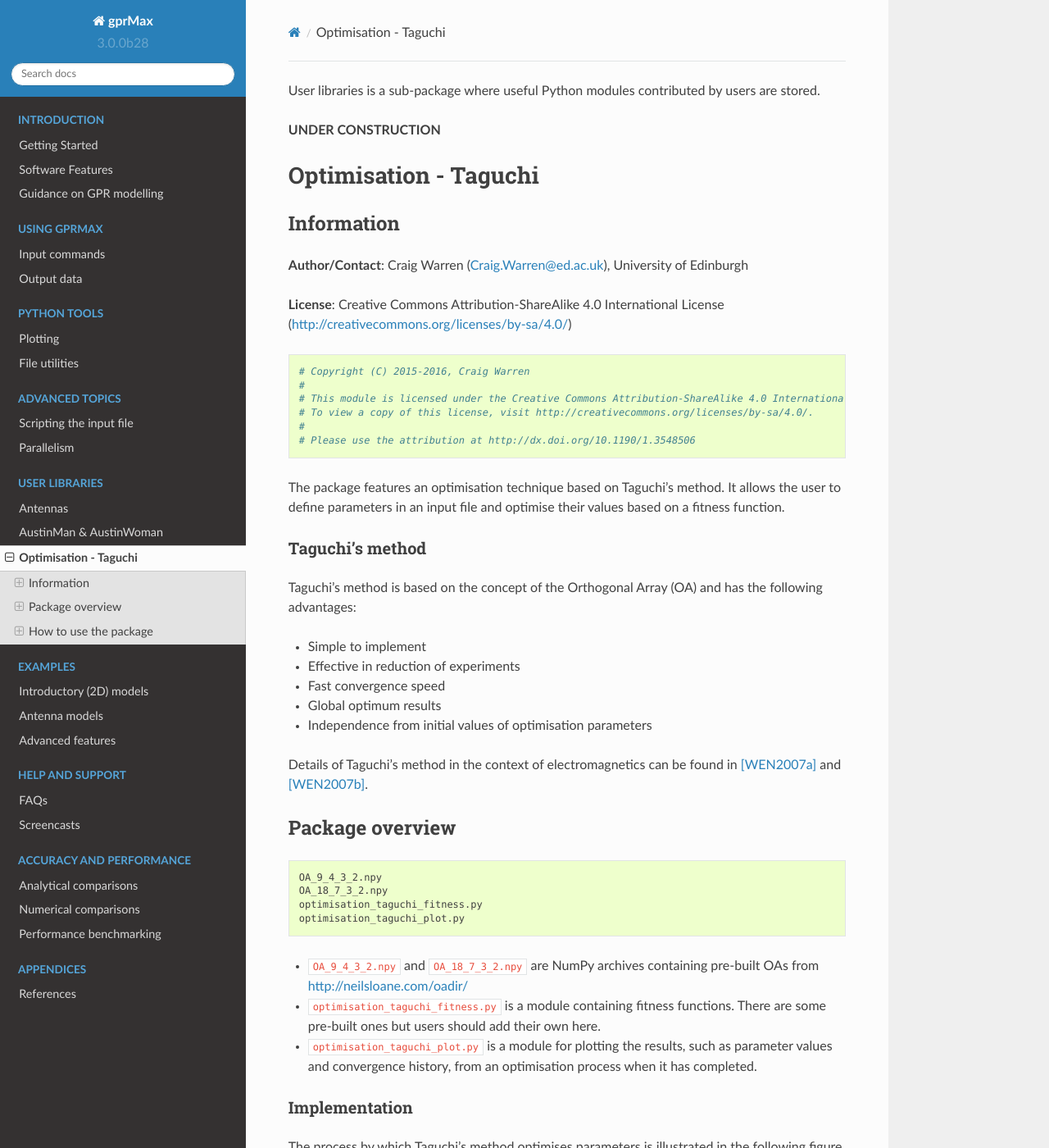
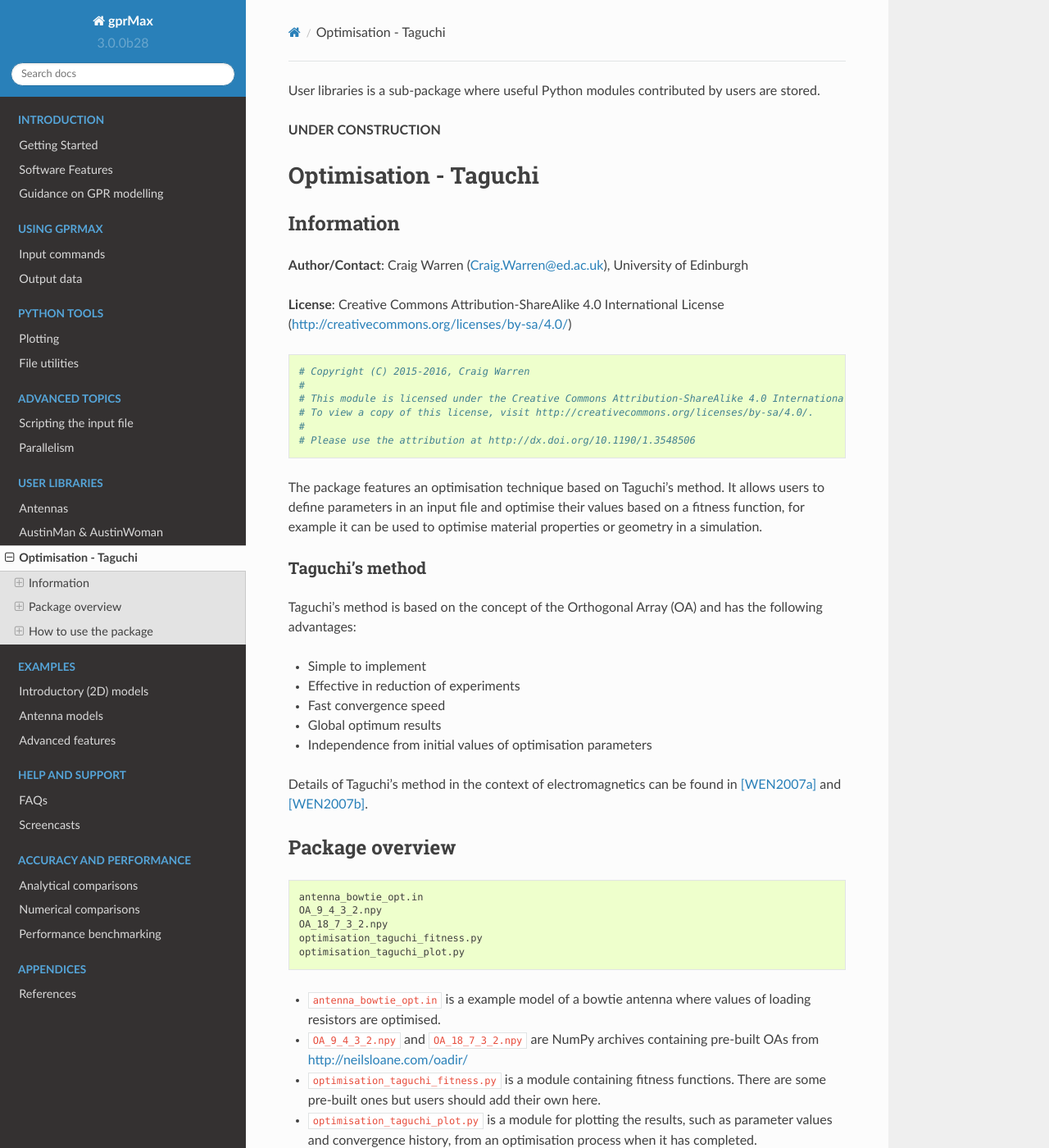
Before and after one commit to gprMax/gprMax, a Sphinx documentation site: the page built from docs/source/user_libs_opt_taguchi.rst, in a window 1280 px wide and 1400 px high. Shown: the whole window at 82% size. Built offline with Sphinx 7.4.7 and the Read the Docs theme 2.0.0, drawn with Linux system fonts in a browser that asks for light colours; some of the changed text lies outside the part shown.

Commit message:
More updates to Taguchi optimisation docs.

```diff
--- a/docs/source/user_libs_austinman.rst
+++ b/docs/source/user_libs_austinman.rst
@@ -22,7 +22,7 @@
 
 AustinMan and AustinWoman (http://bit.ly/AustinMan) are open source electromagnetic voxel models of the human body, which are developed by the Computational Electromagnetics Group (http://www.ece.utexas.edu/research/areas/electromagnetics-acoustics) at The University of Texas at Austin (http://www.utexas.edu). The models are based on data from the National Library of Medicine’s Visible Human Project (https://www.nlm.nih.gov/research/visible/visible_human.html).
 
-.. figure:: images/AustinMan_head.png
+.. figure:: images/user_libs/AustinMan_head.png
     :width: 600 px
 
     FDTD geometry mesh showing the head of the AustinMan model (2x2x2mm^3).
@@ -68,7 +68,7 @@
 
 For further information on the `#geometry_objects_file` see the section on object contruction commands in the :ref:`Input commands section <commands>`.
 
-.. figure:: images/AustinMan.png
+.. figure:: images/user_libs/AustinMan.png
     :width: 300 px
 
     FDTD geometry mesh showing the AustinMan body model (2x2x2mm^3).
--- a/docs/source/user_libs_opt_taguchi.rst
+++ b/docs/source/user_libs_opt_taguchi.rst
@@ -22,7 +22,7 @@
     #
     # Please use the attribution at http://dx.doi.org/10.1190/1.3548506
 
-The package features an optimisation technique based on Taguchi's method. It allows the user to define parameters in an input file and optimise their values based on a fitness function.
+The package features an optimisation technique based on Taguchi's method. It allows users to define parameters in an input file and optimise their values based on a fitness function, for example it can be used to optimise material properties or geometry in a simulation.
 
 
 Taguchi's method
@@ -44,11 +44,13 @@
 
 .. code-block:: none
 
+    antenna_bowtie_opt.in
     OA_9_4_3_2.npy
     OA_18_7_3_2.npy
     optimisation_taguchi_fitness.py
     optimisation_taguchi_plot.py
 
+* ``antenna_bowtie_opt.in`` is a example model of a bowtie antenna where values of loading resistors are optimised.
 * ``OA_9_4_3_2.npy`` and ``OA_18_7_3_2.npy`` are NumPy archives containing pre-built OAs from http://neilsloane.com/oadir/
 * ``optimisation_taguchi_fitness.py`` is a module containing fitness functions. There are some pre-built ones but users should add their own here.
 * ``optimisation_taguchi_plot.py`` is a module for plotting the results, such as parameter values and convergence history, from an optimisation process when it has completed.
@@ -92,3 +94,8 @@
 -------
 
 The following example demonstrates using the Taguchi optimisation process to optimise values of loading resistors used in a bowtie antenna. The bowtie design features 3 slots in each arm of the bowtie where loading resistors are placed, and a substrate with a perimittivity of 4.8 is used. The antenna is modelled in free space, and an output point (the electric field value) is specified at a distance of 60 mm from the feed of the bowtie.
+
+.. figure:: images/user_libs/antenna_bowtie_opt.png
+    :width: 600 px
+
+    FDTD geometry mesh showing bowtie antenna with slots and loading resistors.
```
Also changed, not shown: other parts of docs/source/user_libs_opt_taguchi.rst (+1 -1 lines), docs/source/images/user_libs/AustinMan.png (renamed from docs/source/images/AustinMan.png), docs/source/images/user_libs/AustinMan_head.png (renamed from docs/source/images/AustinMan_head.png), docs/source/images/user_libs/antenna_bowtie_opt.png (added), docs/source/images/user_libs/taguchi_process.png (renamed from docs/source/images/taguchi_process.png), 1 other file.
